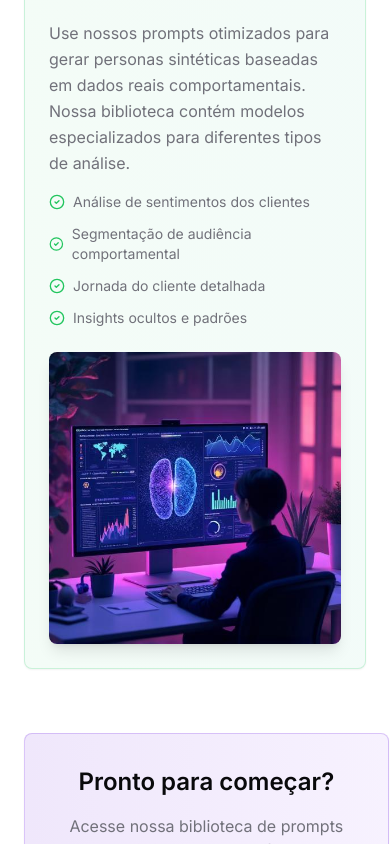
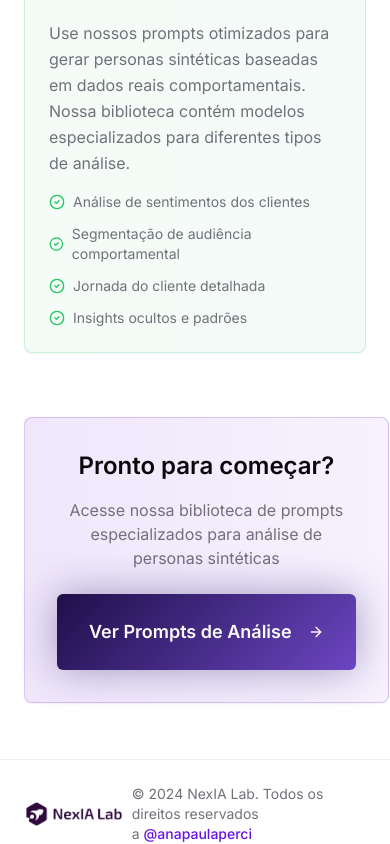
Before and after one commit to anapaulaperci/nexiaanalyzer, a React (Vite) app: page / in a window 390 px wide. Shown: the part 5199-6043 px from the top of the page. Built offline with nearby package versions, Linux system fonts and the light colour scheme.

Commit message:
Remove image from prompt analysis section
Remove the image from the "Análise com Prompts Especializados" section.

```diff
--- a/src/pages/Dashboard.tsx
+++ b/src/pages/Dashboard.tsx
@@ -289,7 +289,6 @@ const Dashboard = () => {
             </CardTitle>
           </CardHeader>
           <CardContent>
-            <div className="grid grid-cols-1 lg:grid-cols-2 gap-6 items-center">
             <div>
               <div className="bg-green-50 dark:bg-green-950/20 p-6 rounded-lg mb-6 border border-green-200 dark:border-green-800">
                 <div className="flex items-center gap-3 mb-4">
@@ -326,15 +325,6 @@ const Dashboard = () => {
                 </div>
               </div>
             </div>
-
-              <div className="flex justify-center">
-                <img
-                  src={aiAnalysisRealistic}
-                  alt="Análise de IA com prompts especializados"
-                  className="w-full max-w-sm rounded-lg shadow-lg hover:scale-105 transition-transform duration-300"
-                />
-              </div>
-            </div>
           </CardContent>
         </Card>
       </div>
```
Lines whose indentation alone changed are shown as unchanged.
